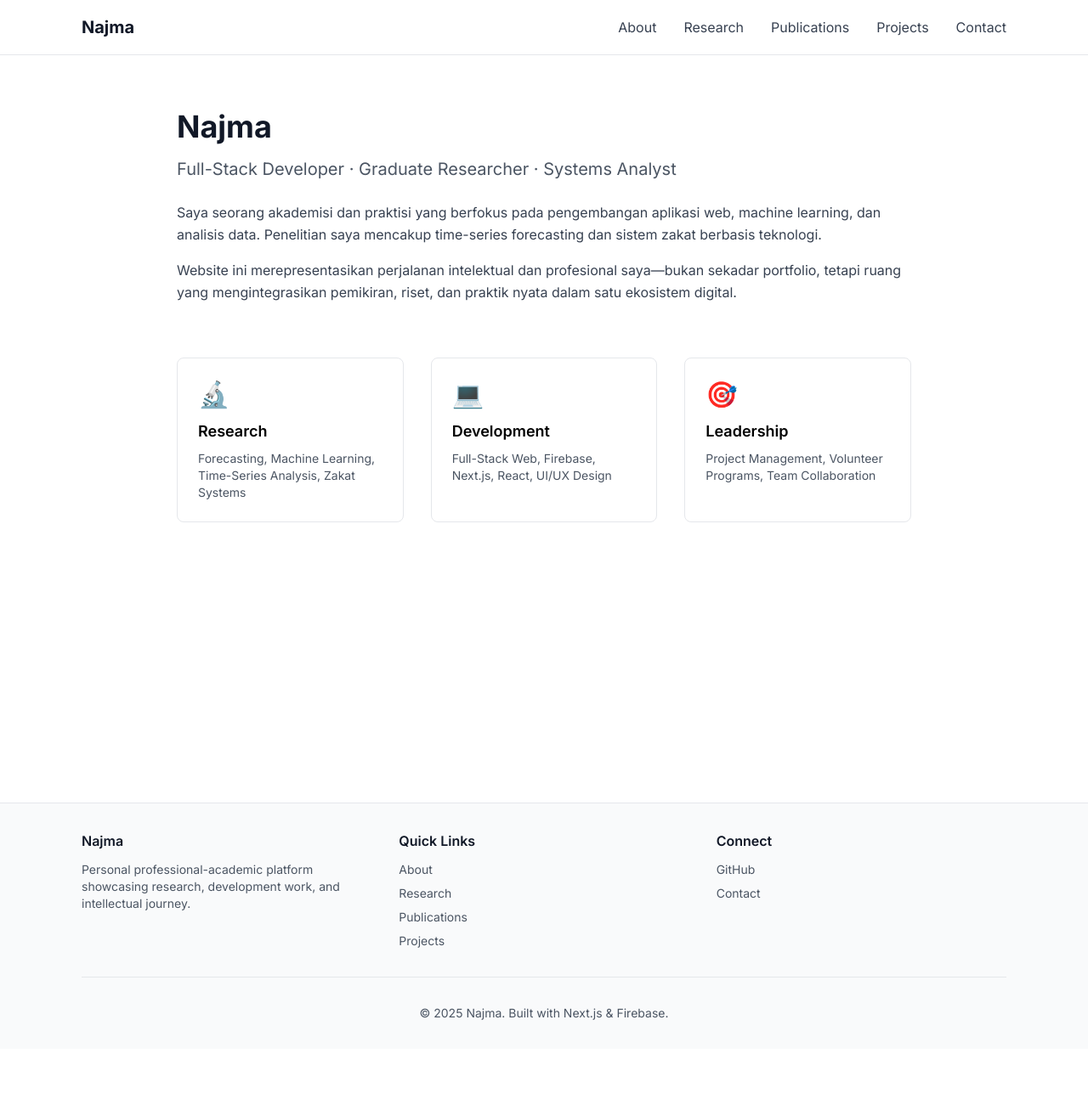
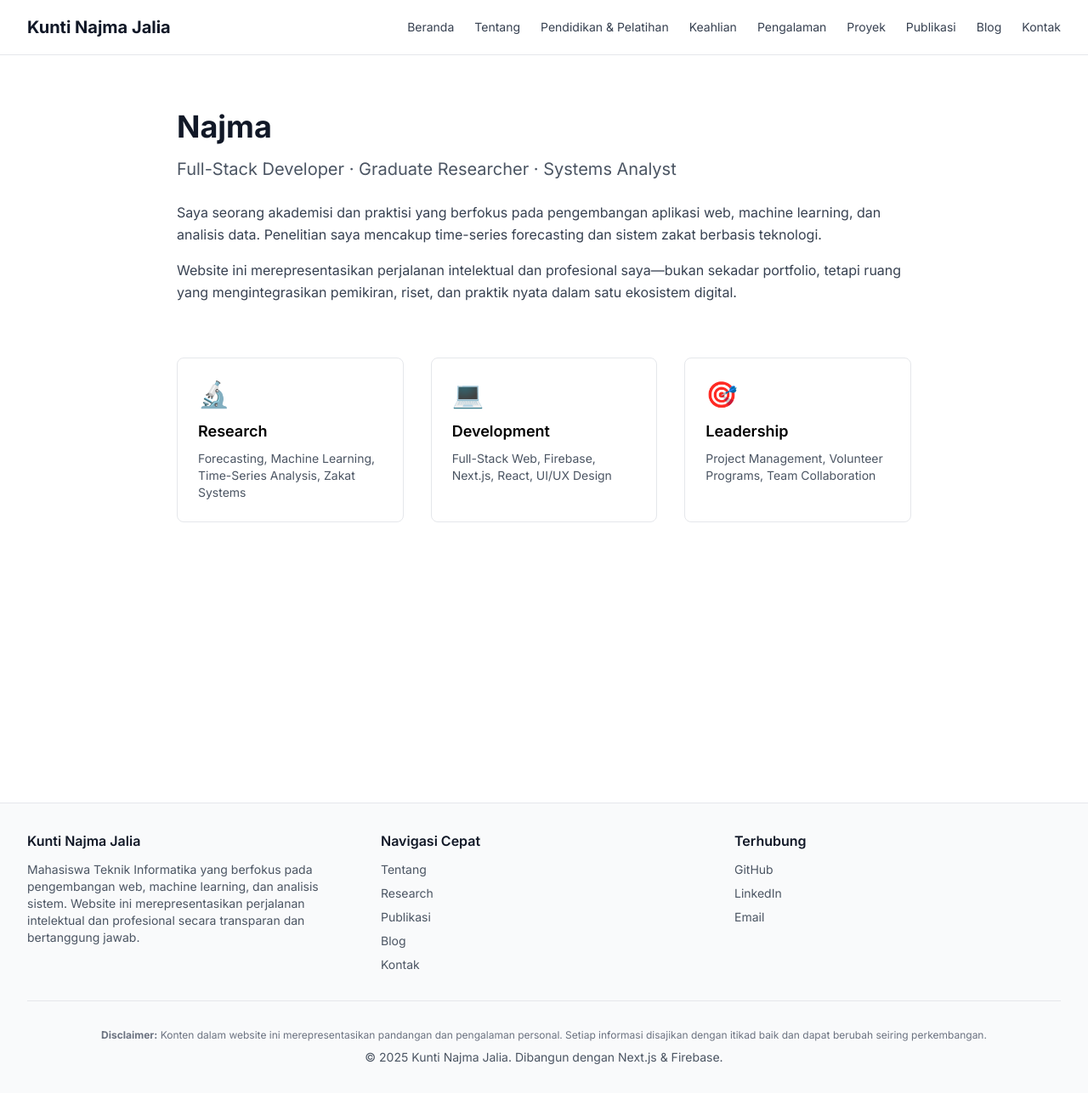
Before and after one commit to kuntinajma/personal-website, a Next.js app: page / in a window 1280 px wide. Shown: the whole page at 85% size. Before the commit the page ends 1235 px from the top, so only its background shows below. Built offline with nearby package versions, Linux system fonts and the light colour scheme.

Commit message:
Update Navbar with complete menu structure per wireframe

```diff
--- a/src/components/Footer.tsx
+++ b/src/components/Footer.tsx
@@ -3,36 +3,63 @@ export default function Footer() {
 
   return (
     <footer className="bg-gray-50 border-t border-gray-200 mt-20">
-      <div className="max-w-6xl mx-auto px-4 sm:px-6 lg:px-8 py-8">
+      <div className="max-w-7xl mx-auto px-4 sm:px-6 lg:px-8 py-8">
         <div className="grid md:grid-cols-3 gap-8">
+          {/* Kredensial Singkat */}
           <div>
-            <h3 className="font-semibold text-gray-900 mb-3">Najma</h3>
+            <h3 className="font-semibold text-gray-900 mb-3">Kunti Najma Jalia</h3>
             <p className="text-sm text-gray-600">
-              Personal professional-academic platform showcasing research, development work, and intellectual journey.
+              Mahasiswa Teknik Informatika yang berfokus pada pengembangan web, machine learning,
+              dan analisis sistem. Website ini merepresentasikan perjalanan intelektual dan
+              profesional secara transparan dan bertanggung jawab.
             </p>
           </div>
 
+          {/* Quick Links */}
           <div>
-            <h3 className="font-semibold text-gray-900 mb-3">Quick Links</h3>
+            <h3 className="font-semibold text-gray-900 mb-3">Navigasi Cepat</h3>
             <ul className="space-y-2 text-sm text-gray-600">
-              <li><a href="/about" className="hover:text-gray-900 transition">About</a></li>
+              <li><a href="/about" className="hover:text-gray-900 transition">Tentang</a></li>
               <li><a href="/research" className="hover:text-gray-900 transition">Research</a></li>
-              <li><a href="/publications" className="hover:text-gray-900 transition">Publications</a></li>
-              <li><a href="/projects" className="hover:text-gray-900 transition">Projects</a></li>
+              <li><a href="/publications" className="hover:text-gray-900 transition">Publikasi</a></li>
+              <li><a href="/blog" className="hover:text-gray-900 transition">Blog</a></li>
+              <li><a href="/contact" className="hover:text-gray-900 transition">Kontak</a></li>
             </ul>
           </div>
 
+          {/* Connect */}
           <div>
-            <h3 className="font-semibold text-gray-900 mb-3">Connect</h3>
+            <h3 className="font-semibold text-gray-900 mb-3">Terhubung</h3>
             <ul className="space-y-2 text-sm text-gray-600">
-              <li><a href="https://github.com/kuntinajma" target="_blank" rel="noopener noreferrer" className="hover:text-gray-900 transition">GitHub</a></li>
-              <li><a href="/contact" className="hover:text-gray-900 transition">Contact</a></li>
+              <li>
+                <a href="https://github.com/kuntinajma" target="_blank" rel="noopener noreferrer"
+                   className="hover:text-gray-900 transition">
+                  GitHub
+                </a>
+              </li>
+              <li>
+                <a href="https://www.linkedin.com/in/kuntinajmajalia" target="_blank" rel="noopener noreferrer"
+                   className="hover:text-gray-900 transition">
+                  LinkedIn
+                </a>
+              </li>
+              <li>
+                <a href="/contact" className="hover:text-gray-900 transition">Email</a>
+              </li>
             </ul>
           </div>
         </div>
 
-        <div className="mt-8 pt-8 border-t border-gray-200 text-center text-sm text-gray-600">
-          <p>© {currentYear} Najma. Built with Next.js & Firebase.</p>
+        {/* Disclaimer & Copyright */}
+        <div className="mt-8 pt-8 border-t border-gray-200 space-y-2">
+          <p className="text-xs text-gray-500 text-center">
+            <strong>Disclaimer:</strong> Konten dalam website ini merepresentasikan pandangan dan
+            pengalaman personal. Setiap informasi disajikan dengan itikad baik dan dapat berubah
+            seiring perkembangan.
+          </p>
+          <p className="text-sm text-gray-600 text-center">
+            © {currentYear} Kunti Najma Jalia. Dibangun dengan Next.js & Firebase.
+          </p>
         </div>
       </div>
     </footer>
--- a/src/components/Navbar.tsx
+++ b/src/components/Navbar.tsx
@@ -1,42 +1,87 @@
+'use client';
+
 import Link from 'next/link';
+import { useState } from 'react';
 
 export default function Navbar() {
+  const [mobileMenuOpen, setMobileMenuOpen] = useState(false);
+
+  const menuItems = [
+    { label: 'Beranda', href: '/' },
+    { label: 'Tentang', href: '/about' },
+    { label: 'Pendidikan & Pelatihan', href: '/education' },
+    { label: 'Keahlian', href: '/skills' },
+    { label: 'Pengalaman', href: '/experience' },
+    { label: 'Proyek', href: '/projects' },
+    { label: 'Publikasi', href: '/publications' },
+    { label: 'Blog', href: '/blog' },
+    { label: 'Kontak', href: '/contact' },
+  ];
+
   return (
-    <nav className="bg-white border-b border-gray-200">
-      <div className="max-w-6xl mx-auto px-4 sm:px-6 lg:px-8">
+    <nav className="bg-white border-b border-gray-200 sticky top-0 z-50">
+      <div className="max-w-7xl mx-auto px-4 sm:px-6 lg:px-8">
         <div className="flex justify-between h-16 items-center">
-          <Link href="/" className="text-xl font-bold text-gray-900 hover:text-gray-700 transition">
-            Najma
+          {/* Logo / Name */}
+          <Link
+            href="/"
+            className="text-xl font-bold text-gray-900 hover:text-gray-700 transition cursor-pointer"
+            onClick={() => window.scrollTo({ top: 0, behavior: 'smooth' })}
+          >
+            Kunti Najma Jalia
           </Link>
 
-          <div className="hidden md:flex space-x-8">
-            <Link href="/about" className="text-gray-700 hover:text-gray-900 transition">
-              About
-            </Link>
-            <Link href="/research" className="text-gray-700 hover:text-gray-900 transition">
-              Research
-            </Link>
-            <Link href="/publications" className="text-gray-700 hover:text-gray-900 transition">
-              Publications
-            </Link>
-            <Link href="/projects" className="text-gray-700 hover:text-gray-900 transition">
-              Projects
-            </Link>
-            <Link href="/contact" className="text-gray-700 hover:text-gray-900 transition">
-              Contact
-            </Link>
+          {/* Desktop Menu */}
+          <div className="hidden lg:flex space-x-6">
+            {menuItems.map((item) => (
+              <Link
+                key={item.href}
+                href={item.href}
+                className="text-gray-700 hover:text-gray-900 transition text-sm"
+              >
+                {item.label}
+              </Link>
+            ))}
           </div>
 
-          {/* Mobile menu button - TODO: implement mobile menu */}
-          <div className="md:hidden">
-            <button className="text-gray-700 hover:text-gray-900">
-              <svg className="w-6 h-6" fill="none" stroke="currentColor" viewBox="0 0 24 24">
-                <path strokeLinecap="round" strokeLinejoin="round" strokeWidth={2} d="M4 6h16M4 12h16M4 18h16" />
-              </svg>
+          {/* Mobile menu button */}
+          <div className="lg:hidden">
+            <button
+              onClick={() => setMobileMenuOpen(!mobileMenuOpen)}
+              className="text-gray-700 hover:text-gray-900"
+              aria-label="Toggle menu"
+            >
+              {mobileMenuOpen ? (
+                <svg className="w-6 h-6" fill="none" stroke="currentColor" viewBox="0 0 24 24">
+                  <path strokeLinecap="round" strokeLinejoin="round" strokeWidth={2} d="M6 18L18 6M6 6l12 12" />
+                </svg>
+              ) : (
+                <svg className="w-6 h-6" fill="none" stroke="currentColor" viewBox="0 0 24 24">
+                  <path strokeLinecap="round" strokeLinejoin="round" strokeWidth={2} d="M4 6h16M4 12h16M4 18h16" />
+                </svg>
+              )}
             </button>
           </div>
         </div>
       </div>
+
+      {/* Mobile Menu */}
+      {mobileMenuOpen && (
+        <div className="lg:hidden border-t border-gray-200">
+          <div className="px-4 py-4 space-y-3">
+            {menuItems.map((item) => (
+              <Link
+                key={item.href}
+                href={item.href}
+                className="block text-gray-700 hover:text-gray-900 transition py-2"
+                onClick={() => setMobileMenuOpen(false)}
+              >
+                {item.label}
+              </Link>
+            ))}
+          </div>
+        </div>
+      )}
     </nav>
   );
 }
```
